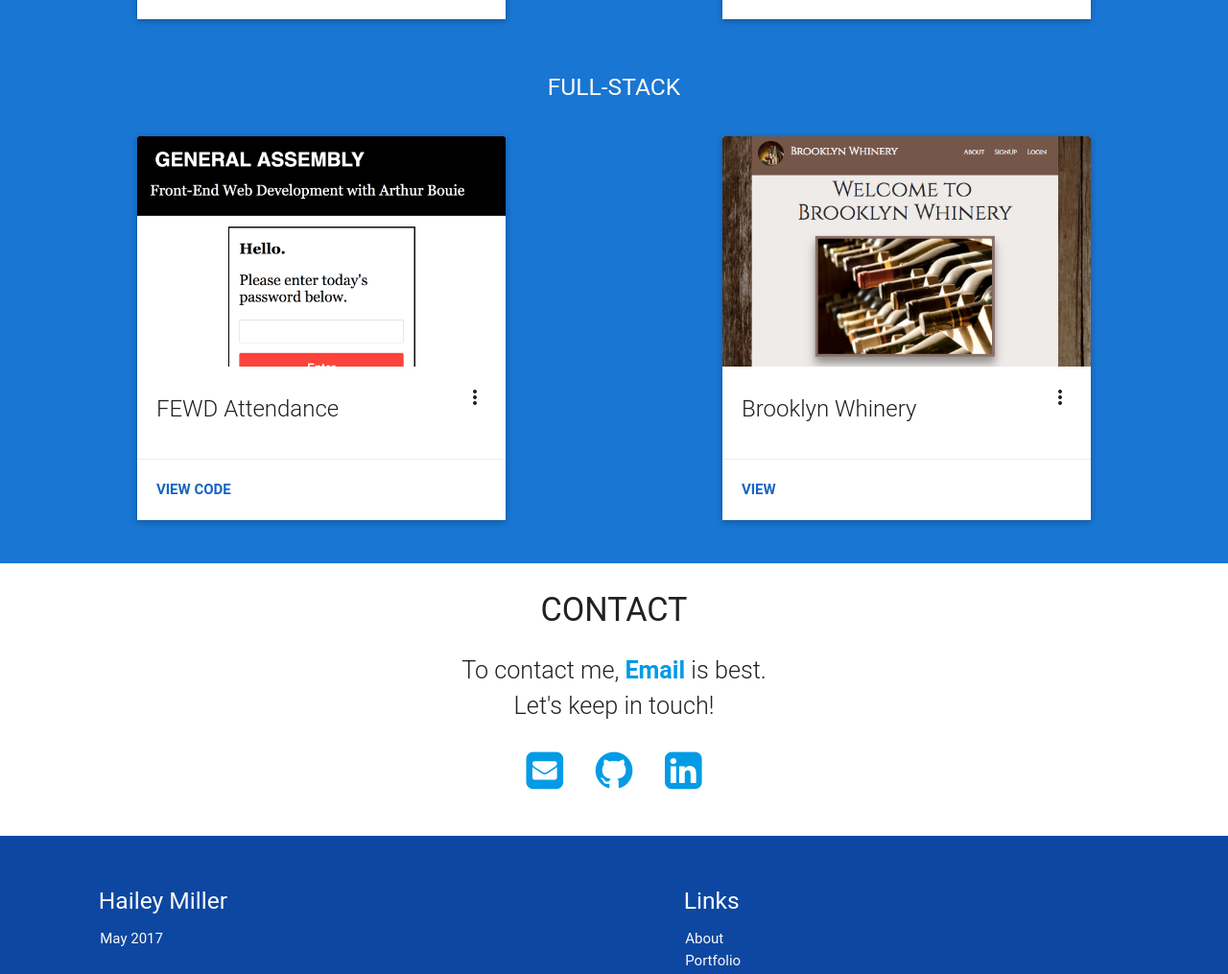
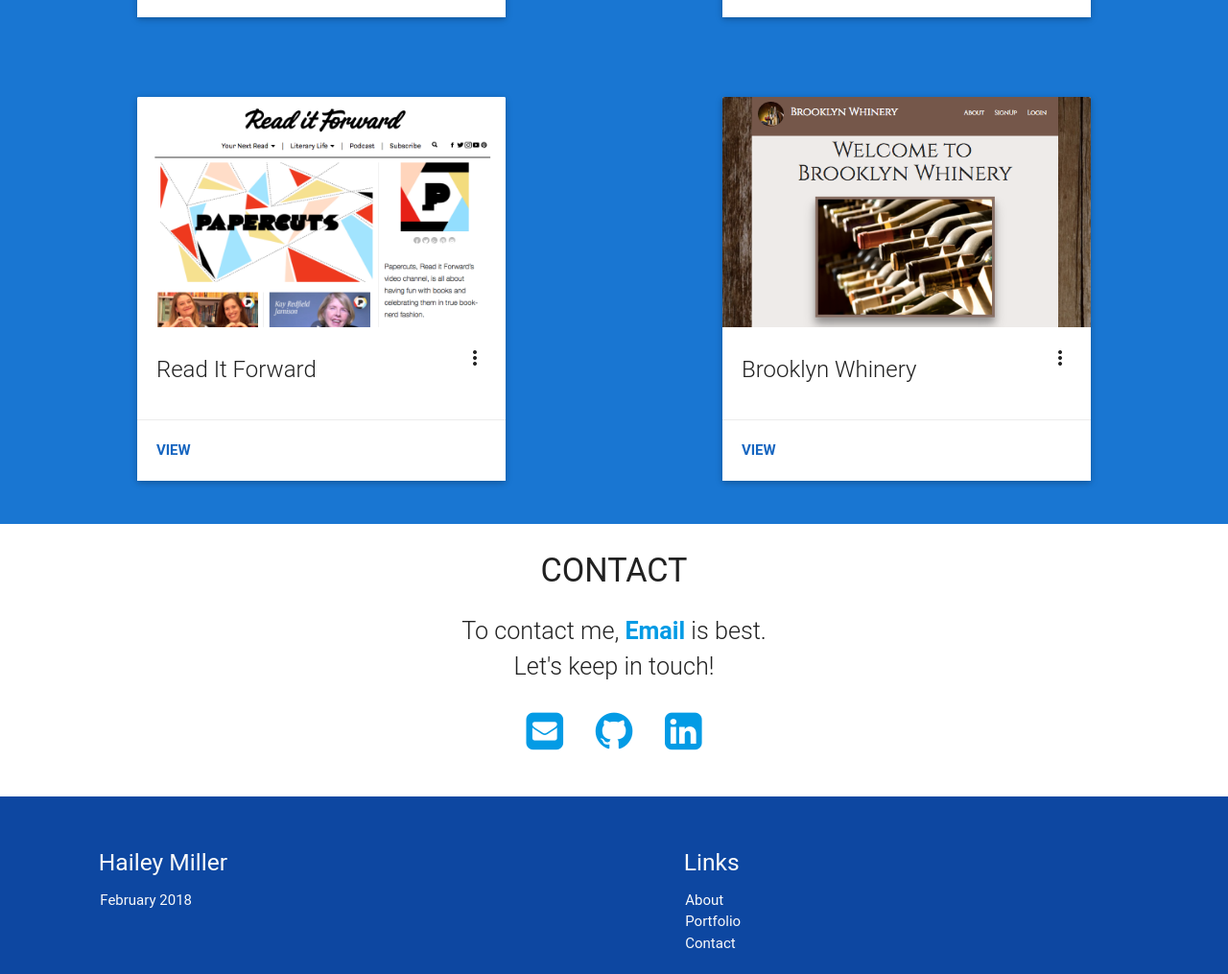
Before and after one commit to mermatriarchy/hailey-codes, a website: page index.html in a window 1280 px wide. Shown: the part 1170-2185 px from the top of the page at 96% size. Drawn offline with Linux system fonts and the light colour scheme; a web font is replaced by a local one.

Commit message:
update projects/copy

```diff
--- a/index.html
+++ b/index.html
@@ -64,7 +64,7 @@
 
 <div class="row white section scrollspy" id="about">
   <h4>About</h4>
-  <p class="flow-text container about-text" id="start">Hi there, I'm a Web Developer working at the fintech company <a href="https://www.laurelroad.com" target="_blank">Laurel Road</a>. I've also worked as a freelance developer for <a href="https://www.penguinrandomhouse.com/" target="_blank">Penguin</a>, and as a part-time Instructional Associate for the Front-End Web Development course at <a href="https://generalassemb.ly" target="_blank">General Assembly</a>. I'm most interested in full-stack web development, particularly Ruby on Rails, JavaScript and Test-Driven Development. My work focuses on using progressive enhancement to create elegant, responsive web design for optimal user-experience.</p>
+  <p class="flow-text container about-text" id="start">Hi there, I'm a Web Developer working at the fintech company <a href="https://www.laurelroad.com" target="_blank">Laurel Road</a>. I've also worked as a freelance developer for <a href="https://www.penguinrandomhouse.com/" target="_blank">Penguin Random House</a>, and as a part-time Instructional Associate for the Front-End Web Development course at <a href="https://generalassemb.ly" target="_blank">General Assembly</a>. I'm most interested in full-stack web development, particularly Ruby on Rails, JavaScript (React) and Test-Driven Development. My work focuses on using progressive enhancement to create elegant, responsive web design for optimal user-experience.</p>
 
   <div class="more">
     <a class="waves-effect waves-light btn blue darken-3" id="more" data-text-swap="Less">More</a>
@@ -81,7 +81,6 @@
 <!-- PORTFOLIO -->
 <div class="row blue darken-2 grey-text text-lighten-5 section scrollspy" id="portfolio">
 <h4>Portfolio</h4>
-<h5 class="portf">Front-End</h5>
   <div class="row valign-wrapper stack-cards">
 <!--Heisenbugger card-->
         <div class="col s12 m6 l4 center-card">
@@ -128,26 +127,25 @@
 
 
      </div> <!-- End projects row one -->
-    <h5 class="portf">Full-Stack</h5>
      <div class="row valign-wrapper stack-cards">
 <!--FewdApp card-->
         <div class="col s12 m6 l4 center-card">
           <div class="card medium hoverable">
 
             <div class="card-image">
-              <img src="public/img/fewdapp-thumb.png" alt="fewdapp-thumb">
+              <img src="public/img/rif-thumb.png" alt="fewdapp-thumb">
             </div>
             <div class="card-content">
-              <span class="card-title activator grey-text text-darken-4">FEWD Attendance<i class="material-icons right">more_vert</i></span>
+              <span class="card-title activator grey-text text-darken-4">Read It Forward<i class="material-icons right">more_vert</i></span>
               </div>
               <div class="card-reveal grey-text text-darken-4">
-              <span class="card-title grey-text text-darken-4">FEWD Attendance<i class="material-icons right">close</i></span>
-              <p>A small attendance app for the Front-End Web Development class at General Assembly.</p>
-              <p>Built on Rails with HTML and CSS.</p>
+              <span class="card-title grey-text text-darken-4">Read It Forward<i class="material-icons right">close</i></span>
+              <p>Contributing developer for Read It Forward, an online publication managed by Crown Community Development, a division of Penguin Random House.</p>
+              <p>Built on a custom WordPress theme.</p>
               </div>
 
             <div class="card-action">
-              <a href="https://github.com/mermatriarchy/FEWD-redo/tree/master/fewd_redo" class="blue-text text-darken-3">view code</a>
+              <a href="https://readitforward.com" class="blue-text text-darken-3">view</a>
             </div>
 
           </div>
@@ -205,7 +203,7 @@
             <div class="row grey-text text-lighten-5">
               <div class="col l6 m7 s12">
                 <h5 class="name-header">Hailey Miller</h5>
-                <p class="updated-on">May 2017<p>
+                <p class="updated-on">February 2018<p>
               </div>
               <div class="col l4 m4 s12">
                 <h5 class="name-header">Links</h5>
--- a/public/css/style.css
+++ b/public/css/style.css
@@ -146,7 +146,7 @@
 
 /*Reset Materialize Margin Rules*/
 
-h4, h5.portf {
+h4 {
   margin: 0;
   text-transform: uppercase;
 }
```
Also changed, not shown: public/img/rif-thumb.png (added).
